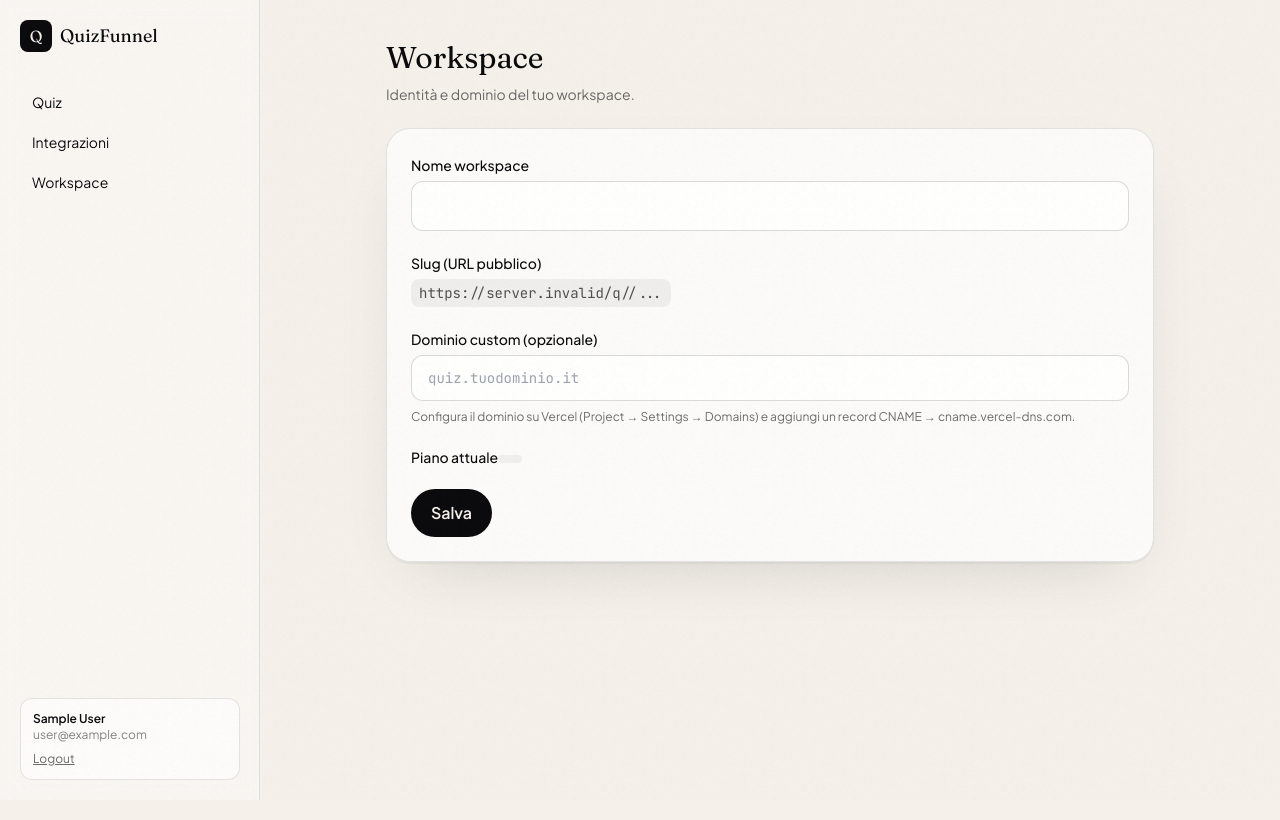
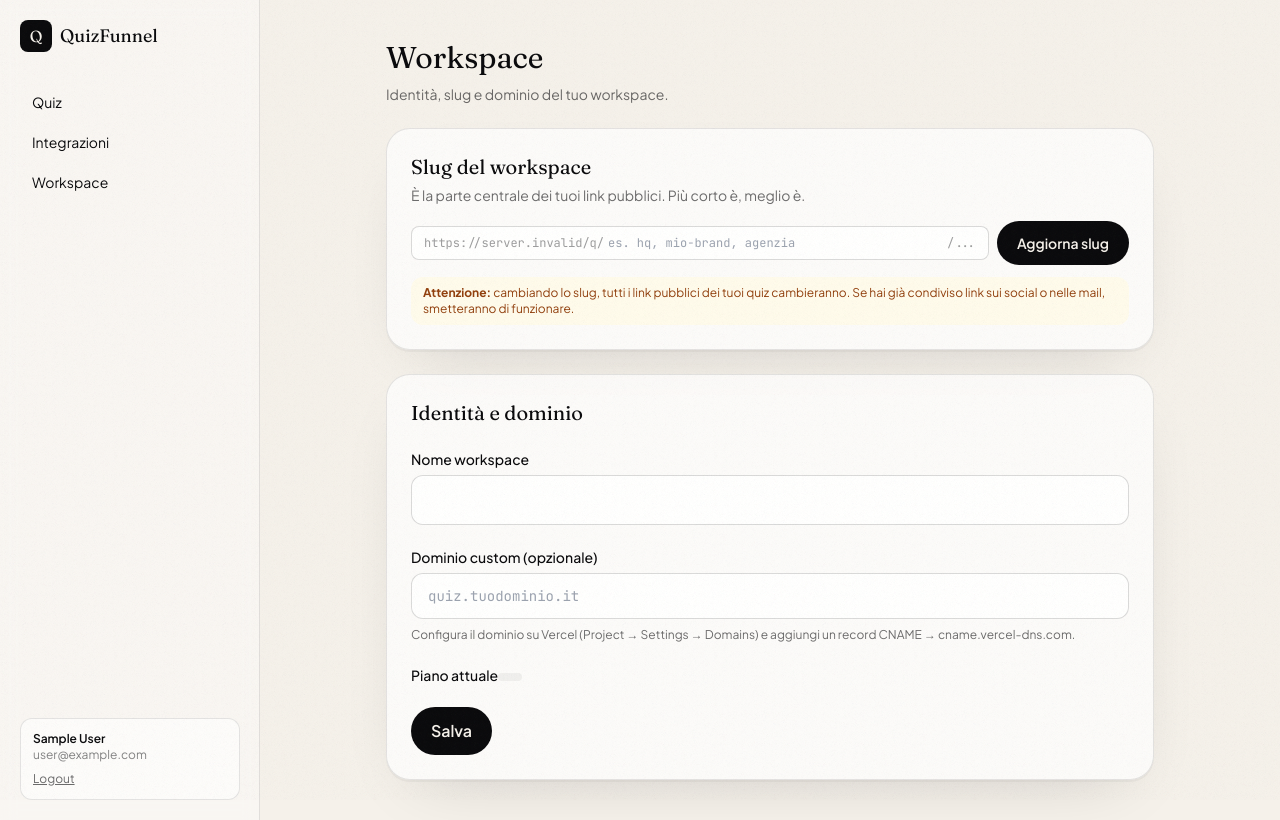
Before and after one commit to saam40ac/quizfunnel, a Next.js app: page /dashboard/settings in a window 1280 px wide. Built offline with nearby package versions, Linux system fonts and the light colour scheme; no server answers; the database is empty; sample sign-in values are in the browser's storage.

Commit message:
Update page.tsx

```diff
--- a/src/app/dashboard/settings/page.tsx
+++ b/src/app/dashboard/settings/page.tsx
@@ -3,7 +3,11 @@ import { auth } from "@/lib/auth";
 import { revalidatePath } from "next/cache";
 import { getBaseUrl } from "@/lib/utils";
 
-export default async function SettingsPage() {
+export default async function SettingsPage({
+  searchParams,
+}: {
+  searchParams: { msg?: string };
+}) {
   const session = await auth();
   const wsId = (session!.user as any).workspaceId as string;
   const ws = await prisma.workspace.findUnique({ where: { id: wsId } });
@@ -13,7 +17,8 @@ export default async function SettingsPage() {
     const session = await auth();
     const wsId = (session!.user as any).workspaceId as string;
     const name = String(formData.get("name") || "").trim();
-    const customDomain = String(formData.get("customDomain") || "").trim().toLowerCase() || null;
+    const customDomain =
+      String(formData.get("customDomain") || "").trim().toLowerCase() || null;
     await prisma.workspace.update({
       where: { id: wsId },
       data: { name, customDomain },
@@ -21,23 +26,109 @@ export default async function SettingsPage() {
     revalidatePath("/dashboard/settings");
   }
 
+  async function updateSlug(formData: FormData) {
+    "use server";
+    const session = await auth();
+    const wsId = (session!.user as any).workspaceId as string;
+    const newSlugRaw = String(formData.get("slug") || "").trim();
+    if (!newSlugRaw) return;
+
+    const newSlug = newSlugRaw
+      .toLowerCase()
+      .normalize("NFD")
+      .replace(/[\u0300-\u036f]/g, "")
+      .replace(/[^a-z0-9-]+/g, "-")
+      .replace(/-+/g, "-")
+      .replace(/^-|-$/g, "")
+      .slice(0, 40);
+
+    if (!newSlug) {
+      const { redirect } = await import("next/navigation");
+      redirect("/dashboard/settings?msg=invalid");
+    }
+
+    // Controlla che non sia già usato da un altro workspace
+    const existing = await prisma.workspace.findFirst({
+      where: { slug: newSlug, NOT: { id: wsId } },
+    });
+    if (existing) {
+      const { redirect } = await import("next/navigation");
+      redirect("/dashboard/settings?msg=taken");
+    }
+
+    await prisma.workspace.update({
+      where: { id: wsId },
+      data: { slug: newSlug },
+    });
+
+    revalidatePath("/dashboard/settings");
+    const { redirect } = await import("next/navigation");
+    redirect("/dashboard/settings?msg=ok");
+  }
+
   const baseUrl = getBaseUrl();
+
+  const messages: Record<string, { type: "ok" | "error"; text: string }> = {
+    ok: { type: "ok", text: "✓ Slug aggiornato! I tuoi link pubblici ora usano il nuovo slug." },
+    taken: { type: "error", text: "Questo slug è già usato da un altro workspace. Provane un altro." },
+    invalid: { type: "error", text: "Slug non valido. Usa solo lettere minuscole, numeri e trattini." },
+  };
+  const msg = searchParams.msg ? messages[searchParams.msg] : null;
 
   return (
     <div className="mx-auto max-w-3xl">
       <h1 className="font-display text-3xl">Workspace</h1>
-      <p className="mt-2 text-sm text-ink/60">Identità e dominio del tuo workspace.</p>
+      <p className="mt-2 text-sm text-ink/60">Identità, slug e dominio del tuo workspace.</p>
 
+      {msg && (
+        <div
+          className={`mt-4 rounded-2xl border p-4 text-sm ${
+            msg.type === "ok"
+              ? "border-green-200 bg-green-50 text-green-800"
+              : "border-red-200 bg-red-50 text-red-700"
+          }`}
+        >
+          {msg.text}
+        </div>
+      )}
+
+      {/* Slug del workspace - sezione dedicata */}
+      <div className="card mt-6">
+        <h2 className="font-display text-xl">Slug del workspace</h2>
+        <p className="mt-1 text-sm text-ink/60">
+          È la parte centrale dei tuoi link pubblici. Più corto è, meglio è.
+        </p>
+
+        <form action={updateSlug} className="mt-4 flex flex-col gap-2 md:flex-row md:items-center">
+          <div className="flex flex-1 items-center gap-1 rounded-lg border border-ink/15 bg-white/80 px-3 py-2 font-mono text-xs">
+            <span className="text-ink/40">{baseUrl}/q/</span>
+            <input
+              name="slug"
+              defaultValue={ws?.slug || ""}
+              className="flex-1 bg-transparent outline-none"
+              placeholder="es. hq, mio-brand, agenzia"
+            />
+            <span className="text-ink/40">/...</span>
+          </div>
+          <button className="btn-primary text-sm">Aggiorna slug</button>
+        </form>
+
+        <div className="mt-3 rounded-xl bg-amber-50 px-3 py-2 text-xs text-amber-800">
+          <strong>Attenzione:</strong> cambiando lo slug, tutti i link pubblici dei tuoi quiz cambieranno.
+          Se hai già condiviso link sui social o nelle mail, smetteranno di funzionare.
+        </div>
+      </div>
+
+      {/* Resto delle impostazioni */}
       <form action={save} className="card mt-6 space-y-5">
+        <h2 className="font-display text-xl">Identità e dominio</h2>
         <div>
           <label className="text-sm font-medium">Nome workspace</label>
-          <input name="name" defaultValue={ws?.name} className="mt-1 w-full rounded-xl border border-ink/15 bg-white/80 px-4 py-3" />
-        </div>
-        <div>
-          <label className="text-sm font-medium">Slug (URL pubblico)</label>
-          <div className="mt-1 flex items-center gap-2 text-sm text-ink/70">
-            <code className="rounded-lg bg-ink/5 px-2 py-1 font-mono">{baseUrl}/q/{ws?.slug}/...</code>
-          </div>
+          <input
+            name="name"
+            defaultValue={ws?.name}
+            className="mt-1 w-full rounded-xl border border-ink/15 bg-white/80 px-4 py-3"
+          />
         </div>
         <div>
           <label className="text-sm font-medium">Dominio custom (opzionale)</label>
```
